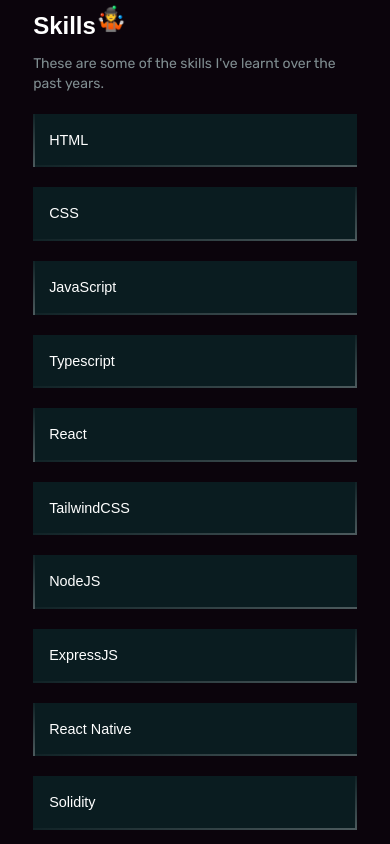
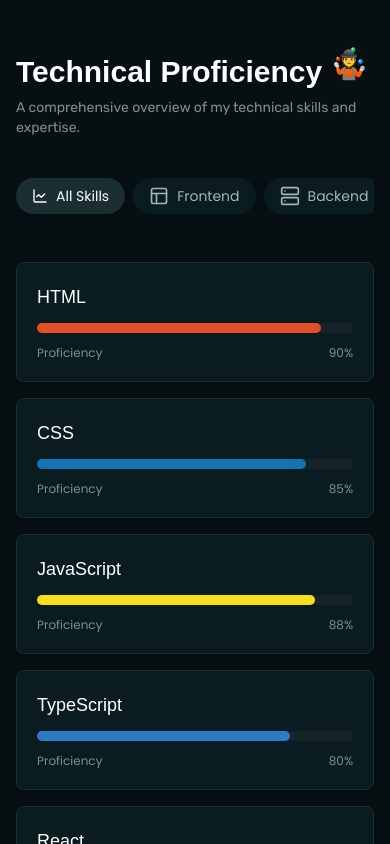
Before and after one commit to heyrapto/portfolio-, a React (Vite) app: page / in a window 390 px wide. Shown: the part 6320-7164 px from the top of the page. Built offline with nearby package versions, Linux system fonts and the light colour scheme.

Commit message:
Update Skills.tsx

```diff
--- a/src/pages/Skills.tsx
+++ b/src/pages/Skills.tsx
@@ -1,48 +1,304 @@
+import { useState, useEffect } from "react";
+import { motion } from "framer-motion";
+import { Code, Layout, Server, Database, GitBranch, Cpu, Lightbulb, LineChart, MessageSquare } from "lucide-react";
+
 const Skills = () => {
-    const skillsList = [
+  const [activeCategory, setActiveCategory] = useState("all");
 
-      "HTML",
-      "CSS",
-      "JavaScript",
-      "Typescript",
-      "React",
-      "TailwindCSS",
-      "NodeJS",
-      "ExpressJS",
-      "React Native",
-      "Solidity",
-      "Git/Github",
-      "Animations",
-      "SEO",
-      "Communication",
-      ". . .",
+  const skillsData = {
+    "Frontend": {
+      icon: <Layout className="w-5 h-5" />,
+      skills: [
+        { name: "HTML", level: 90, color: "#E34F26" },
+        { name: "CSS", level: 85, color: "#1572B6" },
+        { name: "JavaScript", level: 88, color: "#F7DF1E" },
+        { name: "TypeScript", level: 80, color: "#3178C6" },
+        { name: "React", level: 85, color: "#61DAFB" },
+        { name: "TailwindCSS", level: 92, color: "#06B6D4" },
+        { name: "Animations", level: 75, color: "#FF4D4D" },
+        { name: "React Native", level: 70, color: "#61DAFB" },
+      ]
+    },
+    "Backend": {
+      icon: <Server className="w-5 h-5" />,
+      skills: [
+        { name: "NodeJS", level: 82, color: "#339933" },
+        { name: "ExpressJS", level: 78, color: "#000000" },
+        { name: "RESTful APIs", level: 85, color: "#FF9900" },
+        { name: "Authentication", level: 80, color: "#7046C3" },
+      ]
+    },
+    "Blockchain": {
+      icon: <Cpu className="w-5 h-5" />,
+      skills: [
+        { name: "Solidity", level: 75, color: "#363636" },
+        { name: "Web3.js", level: 70, color: "#F16822" },
+        { name: "Smart Contracts", level: 65, color: "#5A67D8" },
+      ]
+    },
+    "Tools": {
+      icon: <GitBranch className="w-5 h-5" />,
+      skills: [
+        { name: "Git/Github", level: 88, color: "#F05032" },
+        { name: "VS Code", level: 90, color: "#007ACC" },
+        { name: "NPM", level: 85, color: "#CB3837" },
+        { name: "Webpack", level: 65, color: "#8DD6F9" },
+      ]
+    },
+    "Soft Skills": {
+      icon: <MessageSquare className="w-5 h-5" />,
+      skills: [
+        { name: "Communication", level: 95, color: "#38B2AC" },
+        { name: "Teamwork", level: 90, color: "#4C51BF" },
+        { name: "Problem Solving", level: 88, color: "#ED8936" },
+        { name: "Time Management", level: 85, color: "#9F7AEA" },
+      ]
+    },
+    "Other": {
+      icon: <Lightbulb className="w-5 h-5" />,
+      skills: [
+        { name: "SEO", level: 78, color: "#48BB78" },
+        { name: "UI/UX Design", level: 75, color: "#F56565" },
+        { name: "Agile/Scrum", level: 80, color: "#667EEA" },
+        { name: "Performance Optimization", level: 82, color: "#F6AD55" },
+      ]
+    }
+  };
+
+  // Get all skills across categories
+  const getAllSkills = () => {
+    const allSkills = [];
+    Object.values(skillsData).forEach(category => {
+      category.skills.forEach(skill => {
+        allSkills.push(skill);
+      });
+    });
+    return allSkills;
+  };
+
+  const getDisplayedSkills = () => {
+    if (activeCategory === "all") {
+      return getAllSkills();
+    }
+    return skillsData[activeCategory]?.skills || [];
+  };
+
+  // Animation variants
+  const containerVariants = {
+    hidden: { opacity: 0 },
+    visible: {
+      opacity: 1,
+      transition: {
+        staggerChildren: 0.05
+      }
+    }
+  };
+
+  const itemVariants = {
+    hidden: { y: 20, opacity: 0 },
+    visible: {
+      y: 0,
+      opacity: 1,
+      transition: {
+        duration: 0.4
+      }
+    }
+  };
+
+  const categories = [
+    { id: "all", name: "All Skills", icon: <LineChart className="w-4 h-4" /> },
+    ...Object.entries(skillsData).map(([key, value]) => ({
+      id: key,
+      name: key,
+      icon: value.icon
+    }))
   ];
 
   return (
-        <section>
-            <div className="flex justify-center py-5">
-                <div className="my_fixed_width">
-                    <h2 className="text-2xl font-bold font-clash">
-                        Skills
-                        <span className="inline-block animate-bounce">🤹</span>
+    <section className="py-16 bg-[#060f12]">
+      <div className="max-w-4xl mx-auto px-4">
+        <motion.div
+          initial={{ opacity: 0, y: -10 }}
+          animate={{ opacity: 1, y: 0 }}
+          transition={{ duration: 0.5 }}
+          className="mb-10"
+        >
+          <h2 className="text-3xl font-bold font-clash flex items-center">
+            Technical Proficiency
+            <span className="inline-block ml-2 animate-bounce">🤹</span>
           </h2>
-                    <p className="text-sm text-[#808e91] font-rubik my-3">
-                        These are some of the skills I&apos;ve learnt over the past years.
+          <p className="text-sm text-[#808e91] font-rubik mt-2 mb-8">
+            A comprehensive overview of my technical skills and expertise.
           </p>
-                    <div className="grid place-items-center my-5 gap-5 sm:grid-cols-2 md:grid-cols-3">
-                        {skillsList.map((skill, index) => (
-                            <div
-                                key={skill}
-                                className={`w-full flex items-center relative overflow-hidden p-4 bg-[#0a1c20] font-clash ${index % 2 === 0 ? 'block_left' : 'block_right'} transition-all duration-300 text-[0.9rem] hover:text-[0.8rem]`}
+        </motion.div>
+
+        {/* Category Filter */}
+        <div className="mb-10 overflow-x-auto">
+          <motion.div
+            className="flex space-x-2 min-w-max pb-2"
+            initial={{ opacity: 0, y: 10 }}
+            animate={{ opacity: 1, y: 0 }}
+            transition={{ duration: 0.4, delay: 0.2 }}
           >
-                                <p>{skill}</p>
+            {categories.map((category) => (
+              <button
+                key={category.id}
+                onClick={() => setActiveCategory(category.id)}
+                className={`flex items-center px-4 py-2 rounded-full text-sm font-medium transition-all duration-300 ${
+                  activeCategory === category.id
+                    ? "bg-[#1a2e33] text-white shadow-lg"
+                    : "bg-[#0a1c20] text-[#a4b5ba] hover:bg-[#162429]"
+                }`}
+              >
+                <span className="mr-2">{category.icon}</span>
+                {category.name}
+              </button>
+            ))}
+          </motion.div>
         </div>
+
+        {/* Skills Grid */}
+        <motion.div
+          className="grid gap-4 sm:grid-cols-2 lg:grid-cols-3"
+          variants={containerVariants}
+          initial="hidden"
+          animate="visible"
+          key={activeCategory} // Re-run animation when category changes
+        >
+          {getDisplayedSkills().map((skill, index) => (
+            <motion.div
+              key={`${skill.name}-${index}`}
+              variants={itemVariants}
+              whileHover={{
+                y: -5,
+                transition: { duration: 0.2 }
+              }}
+              className="bg-[#0a1c20] rounded-lg p-5 border border-[#1a2e33] shadow-md hover:shadow-lg transition-all duration-300"
+            >
+              <p className="text-lg font-medium mb-3 font-clash">{skill.name}</p>
+
+              <div className="w-full bg-[#162429] rounded-full h-2.5 mb-3">
+                <motion.div
+                  className="h-2.5 rounded-full"
+                  style={{ backgroundColor: skill.color }}
+                  initial={{ width: 0 }}
+                  animate={{ width: `${skill.level}%` }}
+                  transition={{ duration: 1, delay: 0.2, ease: "easeOut" }}
+                />
+              </div>
+
+              <div className="flex justify-between text-xs text-[#808e91]">
+                <span>Proficiency</span>
+                <span>{skill.level}%</span>
+              </div>
+            </motion.div>
           ))}
-                    </div>
-                </div>
+        </motion.div>
+
+        {/* Skill Cloud - 3D Tags */}
+        <motion.div
+          initial={{ opacity: 0 }}
+          animate={{ opacity: 1 }}
+          transition={{ delay: 0.8, duration: 0.5 }}
+          className="mt-16 relative"
+        >
+          <h3 className="text-xl font-bold font-clash mb-6 text-center">Skills Cloud</h3>
+          <SkillCloud skills={getAllSkills()} />
+        </motion.div>
       </div>
     </section>
   );
 };
 
+// 3D Skills Cloud Component
+const SkillCloud = ({ skills }) => {
+  const [rotationX, setRotationX] = useState(0);
+  const [rotationY, setRotationY] = useState(0);
+  const [isAnimating, setIsAnimating] = useState(true);
+
+  useEffect(() => {
+    if (!isAnimating) return;
+
+    const interval = setInterval(() => {
+      setRotationX(prev => (prev + 0.3) % 360);
+      setRotationY(prev => (prev + 0.5) % 360);
+    }, 50);
+
+    return () => clearInterval(interval);
+  }, [isAnimating]);
+
+  const handleMouseEnter = () => {
+    setIsAnimating(false);
+  };
+
+  const handleMouseLeave = () => {
+    setIsAnimating(true);
+  };
+
+  const handleMouseMove = (e) => {
+    if (isAnimating) return;
+
+    const rect = e.currentTarget.getBoundingClientRect();
+    const centerX = rect.left + rect.width / 2;
+    const centerY = rect.top + rect.height / 2;
+
+    // Calculate rotation based on mouse position relative to center
+    const angleX = ((e.clientY - centerY) / (rect.height / 2)) * 15;
+    const angleY = ((e.clientX - centerX) / (rect.width / 2)) * 15;
+
+    setRotationX(angleX);
+    setRotationY(angleY);
+  };
+
+  return (
+    <div
+      className="h-64 relative perspective-skill-cloud"
+      onMouseEnter={handleMouseEnter}
+      onMouseLeave={handleMouseLeave}
+      onMouseMove={handleMouseMove}
+    >
+      <div
+        className="w-full h-full relative transform-skill-cloud"
+        style={{
+          transform: `rotateX(${rotationX}deg) rotateY(${rotationY}deg)`,
+          transformStyle: 'preserve-3d',
+          transition: isAnimating ? 'none' : 'transform 0.1s ease-out'
+        }}
+      >
+        {skills.map((skill, index) => {
+          // Position tags in a spherical arrangement
+          const phi = Math.acos(-1 + (2 * index) / skills.length);
+          const theta = Math.sqrt(skills.length * Math.PI) * phi;
+
+          const x = 100 * Math.cos(theta) * Math.sin(phi);
+          const y = 100 * Math.sin(theta) * Math.sin(phi);
+          const z = 100 * Math.cos(phi);
+
+          // Scale opacity based on z position (items in front are more visible)
+          const opacity = (z + 100) / 200;
+          const scale = (z + 120) / 220; // Items in front are slightly larger
+
+          return (
+            <div
+              key={`${skill.name}-${index}-cloud`}
+              className="absolute left-1/2 top-1/2 transform -translate-x-1/2 -translate-y-1/2 px-3 py-1 rounded-full text-xs whitespace-nowrap"
+              style={{
+                transform: `translateX(${x}px) translateY(${y}px) translateZ(${z}px) scale(${scale})`,
+                backgroundColor: `${skill.color}22`, // Semi-transparent background
+                color: skill.color,
+                border: `1px solid ${skill.color}`,
+                opacity,
+                textShadow: '0px 0px 3px rgba(0,0,0,0.5)',
+                boxShadow: `0 0 8px ${skill.color}44`
+              }}
+            >
+              {skill.name}
+            </div>
+          );
+        })}
+      </div>
+    </div>
+  );
+};
+
 export default Skills;
```
Lines whose indentation alone changed are shown as unchanged.
